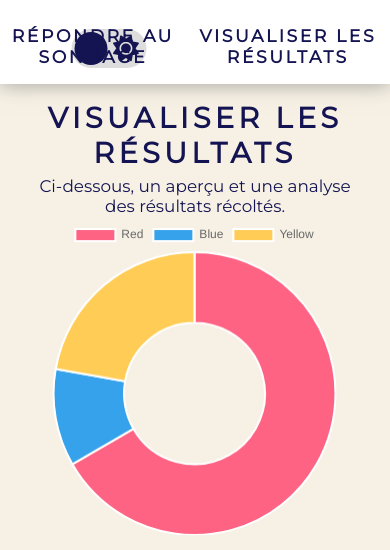
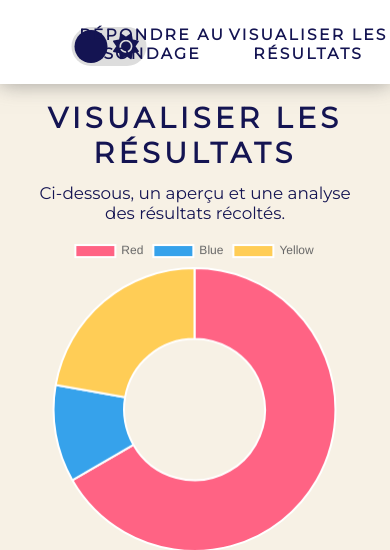
Before and after one commit to momodinoo/IUT_BUT2_SAE-S4.01, a Python web app: template views/resultsOverview.html in a window 390 px wide. Shown: the top 550 px of the page. Run offline with Jinja, Linux system fonts and the light colour scheme; the template is opened without the code that fills it, so the values that code supplies are empty; some libraries are stand-ins or nearby versions.

Commit message:
[ADD] Responsive

```diff
--- a/assets/css/index.css
+++ b/assets/css/index.css
@@ -356,13 +356,23 @@
         margin-top: 3%;
     }
 
+    .subtitle{
+        margin-top: 4%;
+        margin-bottom: 4% !important;
+    }
+
+    .field{
+        margin-bottom: 5%;
+    }
+
     .infos, .mealBtn {
         margin-top: 3%;
     }
 
     .navbar-nav {
-        width: 100%;
-        margin-top: 1.5%;
+        width: 80%;
+        margin-top: 1.6%;
+        font-size:0.9em;
     }
 
     .hover-underline-animation:hover::after {
```
